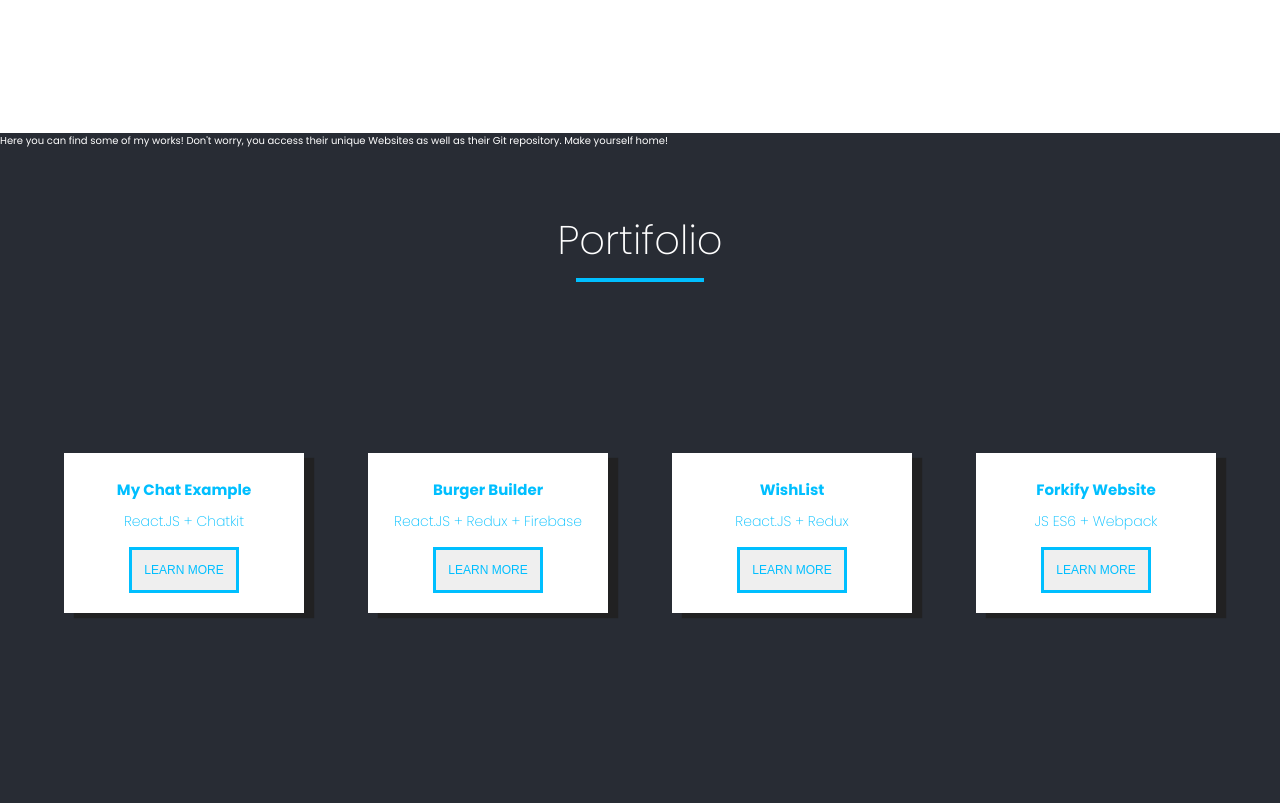
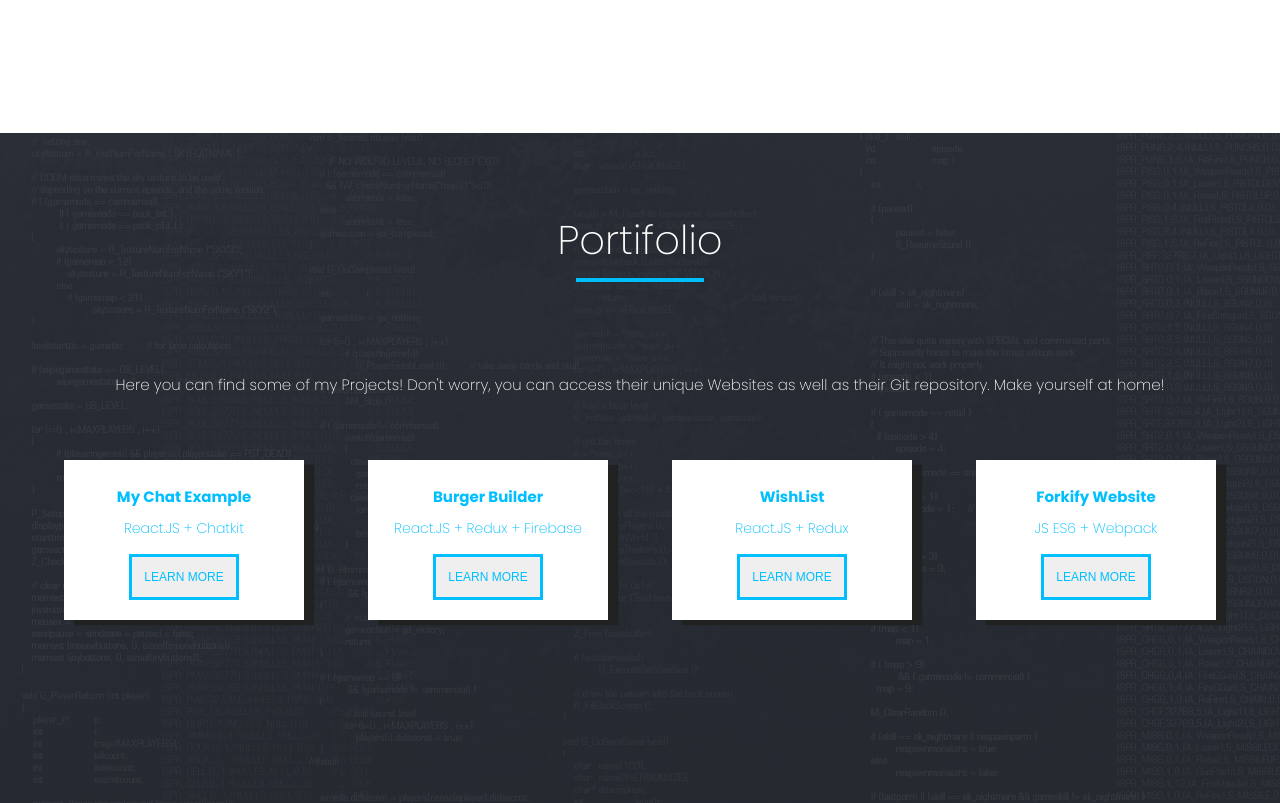
Before and after one commit to HenriqueFadoni/portifolio, a React (Create React App) app: page / in a window 1280 px wide. Shown: the part 1680-2483 px from the top of the page. Built offline with nearby package versions, Linux system fonts and the light colour scheme.

Commit message:
Adding animation to Portfolio and Filling data

```diff
--- a/public/index.html
+++ b/public/index.html
@@ -11,8 +11,8 @@
   <link rel="manifest" href="%PUBLIC_URL%/manifest.json" />
   <title>React App</title>
 </head>
-
-<body>
+<!-- onLoad="window.scroll(0, 0)" -->
+<body >
   <noscript>You need to enable JavaScript to run this app.</noscript>
   <div id="root"></div>
 </body>
--- a/src/components/PortifolioModal/Backdrop/Backdrop.js
+++ b/src/components/PortifolioModal/Backdrop/Backdrop.js
@@ -1,7 +1,11 @@
 import React from 'react';
 
 const Backdrop = props => (
-    props.show ? <div className='modal__backdrop' onClick={props.clicked}></div> : null
+    props.show ?
+        <div className='modal__backdrop' onClick={props.clicked}>
+            <ion-icon name="close"></ion-icon>
+        </div>
+        : null
 );
 
 export default Backdrop;
--- a/src/containers/Portifolio/Portifolio.js
+++ b/src/containers/Portifolio/Portifolio.js
@@ -10,7 +10,7 @@ class Portifolio extends Component {
                 name: 'My Chat Example',
                 class: 'mychatexample',
                 description: 'React.JS + Chatkit',
-                technologies: ['Javascript ES6', 'React', 'ChatKit', 'CSS3'],
+                technologies: ['Javascript ES6', 'React', 'ChatKit', 'HTML5/CSS3'],
                 urlGitHub:'my-chat-example',
                 summary: `My Chat Example is a simple chat application where
                 users can interact with each other in a Global Chat. Users can create
@@ -20,7 +20,7 @@ class Portifolio extends Component {
                 name: 'Burger Builder',
                 class: 'burgerbuilder',
                 description: 'React.JS + Redux + Firebase',
-                technologies: ['Javascript ES6', 'React', 'Redux', 'CSS3', 'Firebase', 'Enzyme'],
+                technologies: ['Javascript ES6', 'React', 'Redux', 'HTML5/CSS3', 'Firebase', 'Enzyme'],
                 urlGitHub:'the-burguer-builder',
                 summary: `Burger Builder is an Application that let users build their own burger
                 and order it from a fictional store without any delay. The user may Log In or
@@ -30,7 +30,7 @@ class Portifolio extends Component {
                 name: 'WishList',
                 class: 'wishlist',
                 description: 'React.JS + Redux',
-                technologies: ['Javascript ES6', 'React', 'Redux', 'CSS3', 'SASS/SCSS', 'Firebase'],
+                technologies: ['Javascript ES6', 'React', 'Redux', 'HTML5/CSS3', 'SASS/SCSS', 'Firebase'],
                 urlGitHub:'WishList',
                 summary: `WishList is a Website where users can register their own wishes online.
                 Nonetheless, the user may register in the platform in order to post/delete wishes.`
@@ -39,7 +39,7 @@ class Portifolio extends Component {
                 name: 'Forkify Website',
                 class: 'forkifywebsite',
                 description: 'JS ES6 + Webpack',
-                technologies: ['Javascript ES6', 'Webpack', 'Babel', 'External API', 'HTML5', 'CSS3'],
+                technologies: ['Javascript ES6', 'Webpack', 'Babel', 'External API', 'HTML5/CSS3'],
                 urlGitHub: 'Forkify-Website',
                 summary: `Forkify is a Web Application where users can search for their favorite food recipe, and favorite them.
                 Additionally, the user can generate a shopping list that is adjustable to the number of people that it might be
@@ -75,7 +75,7 @@ class Portifolio extends Component {
 
         return (
             <>
-                <section id="portifolio" className="portifolio">
+                <section id='portifolio' className='portifolio'>
                     <Modal
                         item={this.state.portifolioItem}
                         items={this.state.portifolio}
@@ -85,9 +85,9 @@ class Portifolio extends Component {
                         <h1 className='portifolio__headline'>Portifolio</h1>
                         <div className='portifolio__headline_line'></div>
                     </div>
-                    <p>
-                        Here you can find some of my works! Don't worry, you access their unique Websites as well as their Git repository.
-                        Make yourself home!
+                    <p className='portifolio__paragraph'>
+                        Here you can find some of my Projects! Don't worry, you can access their unique Websites as well as their Git repository.
+                        Make yourself at home!
                     </p>
                     <div className='grid-row-portifolio'>
                         {displayPortifolio}
--- a/src/styles/base/_typography.scss
+++ b/src/styles/base/_typography.scss
@@ -64,6 +64,17 @@ body {
         top: 115vh;
     }
 }
+// == Portifolio ==
+
+.portifolio {
+    &__paragraph {
+        font-weight: 200;
+        font-size: 1.5rem;
+        position: relative;
+        top: 30vh;
+        text-align: center;
+    }
+}
 
 // == MODAL ==
 
--- a/src/styles/components/_modal.scss
+++ b/src/styles/components/_modal.scss
@@ -7,11 +7,15 @@
         width: 50%;
         border: 1px solid #ccc;
         left: 25%;
-        top: 20%;
+        top: 140%;
         transform: translate(-50%, -50%);
         box-sizing: border-box;
         height: 70vh;
         overflow: hidden;
+        animation-name: showModal;
+        animation-duration: 1s;
+        animation-delay: 1s;
+        animation-fill-mode: forwards;
 
         &__content {
             overflow: scroll;
@@ -22,8 +26,8 @@
                 margin: 4vw;
                 height: 35vh;
                 overflow: scroll;
+            }
 
-            }
         }
 
         &__buttons {
@@ -63,5 +67,41 @@
         left: 0;
         top: 0;
         background-color: rgba( 0, 0, 0, .7);
+        transition: all .5s;
+        animation: showBackDrop 1s;
+
+        ion-icon {
+            cursor: pointer;
+            transition: all 2s;
+            font-size: 4rem;
+            position: absolute;
+            right: 0;
+
+            &:hover {
+                color: $color-secondary-dark;
+                transition: all .2s;
+            }
+
+            &:active {
+                opacity: 0;
+            }
+        }
     }
 }
+
+@keyframes showModal {
+    0%{
+        top: 140%;
+    }
+    100%{
+        top: 20%;
+    }
+}
+@keyframes showBackDrop {
+    0%{
+        opacity: 0;
+    }
+    100%{
+        opacity: 1;
+    }
+}
--- a/src/styles/pages/_portifolio.scss
+++ b/src/styles/pages/_portifolio.scss
@@ -1,7 +1,9 @@
 .portifolio {
     width: auto;
     height: 100vh;
-    background-color: $color-primary;
+    background-image:
+        linear-gradient(rgba($color-primary, 0.9), rgba($color-primary, 0.9)),
+        url('./assets/images/backgr-portifolio.jpg');
     color: $color-white;
     overflow: hidden;
 
--- a/src/styles/pages/_welcome.scss
+++ b/src/styles/pages/_welcome.scss
@@ -1,5 +1,4 @@
 .section-welcome {
-    background-color: $color-primary;
     background-image:
         linear-gradient(rgba($color-primary, 0.9), rgba($color-primary, 0.9)),
         url('./assets/images/backgr-welcome.jpg');
```
Also changed, not shown: src/styles/assets/images/backgr-portifolio.jpg (added).
